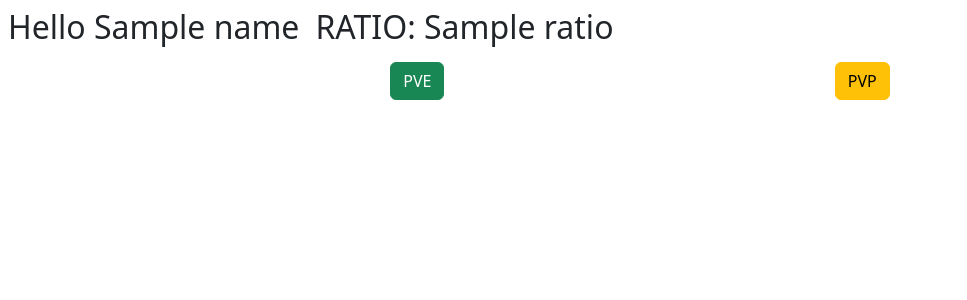
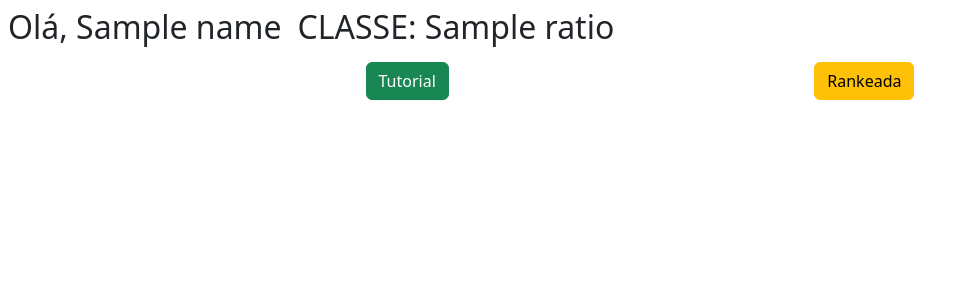
Before and after one commit to andreyvdl/42-Transcendence, a Django app: template pages/templates/dashboard.html in a window 1280 px wide. Shown: the top 300 px of the page, without its empty margins (0-967 px from the left). Run offline with Django 5.2, Linux system fonts and the light colour scheme; the template is opened without the code that fills it: most values are stand-ins (such as "Sample title", 1, 10 or a date in 2020); parts of the project's set-up code (start-up, migrations or seed data) failed here and were passed over.

Commit message:
WIP: translate later

```diff
--- a/pages/templates/dashboard.html
+++ b/pages/templates/dashboard.html
@@ -1,4 +1,7 @@
-
+{% load i18n %}
+{% language 'en' %}
+<!DOCTYPE html>
+<html lang={{ lang }}>
 	<head>
 			<link href="https://cdn.jsdelivr.net/npm/bootstrap@5.3.3/dist/css/bootstrap.min.css" rel="stylesheet" integrity="sha384-QWTKZyjpPEjISv5WaRU9OFeRpok6YctnYmDr5pNlyT2bRjXh0JMhjY6hW+ALEwIH" crossorigin="anonymous"/>
 	</head>
@@ -6,15 +9,17 @@
 		<div class="d-flex flex-row align-items-end">
 
 			<div class="p-2 align-items-end">
-			<h2>Hello <span>{{ name }}</span></h2>
+				<h2>{% translate "Olá" %}, <span>{{ name }}</span></h2>
 			</div>
 			<div class="p-2">
-			<h2>RATIO: {{ ratio }}</h2>
+				<h2>{% translate "CLASSE" %}: {{ ratio }}</h2>
 			</div>
 
 		</div>
 		<div class="d-flex justify-content-evenly">
-		<a href="/play?ai=true"><button class="btn btn-success">PVE</button></a>
-		<a href="/play?ai=false"><button class="btn btn-warning">PVP</button></a>
+			<a href="/play?ai=true"><button class="btn btn-success">{% translate "Tutorial" %}</button></a>
+			<a href="/play?ai=false"><button class="btn btn-warning">{% translate "Rankeada" %}</button></a>
 		</div>
 	</body>
+</html>
+{% endlanguage %}
--- a/pages/urls.py
+++ b/pages/urls.py
@@ -1,9 +1,10 @@
 from django.urls import path
+from django.conf.urls.i18n import i18n_patterns
 
 from . import views
 
-urlpatterns = [
+urlpatterns = i18n_patterns(
 	path("dashboard", views.dashboard, name="dashboard"),
 	path("login", views.index, name="index"),
 	path("", views.redirect_to_login),
-]
+)
--- a/pages/views.py
+++ b/pages/views.py
@@ -7,10 +7,13 @@ def index(request):
 def dashboard(request):
 	nomes = [ "Sonic", "Mario", "Cloud", "Link", "Kratos", "Mrs. Croft", "Master Chief", "Samus", "Doomguy", "Pikachu", "Kirby", "Donkey Kong", "Yoshi", "Snake"]
 
-	return render(request, "dashboard.html", {
+	var = render(request, "dashboard.html", {
 		"name": nomes[randint(0, len(nomes)-1)],
 		"ratio": "{:.2f}".format(random()),
+		"lang": "en",
 	})
+	print(var)
+	return var
 
 def redirect_to_login(request):
 	return redirect("/login")
```
Also changed, not shown: core/settings.py (+63 -48 lines), 2 other files. Lines whose indentation alone changed are shown as unchanged.
